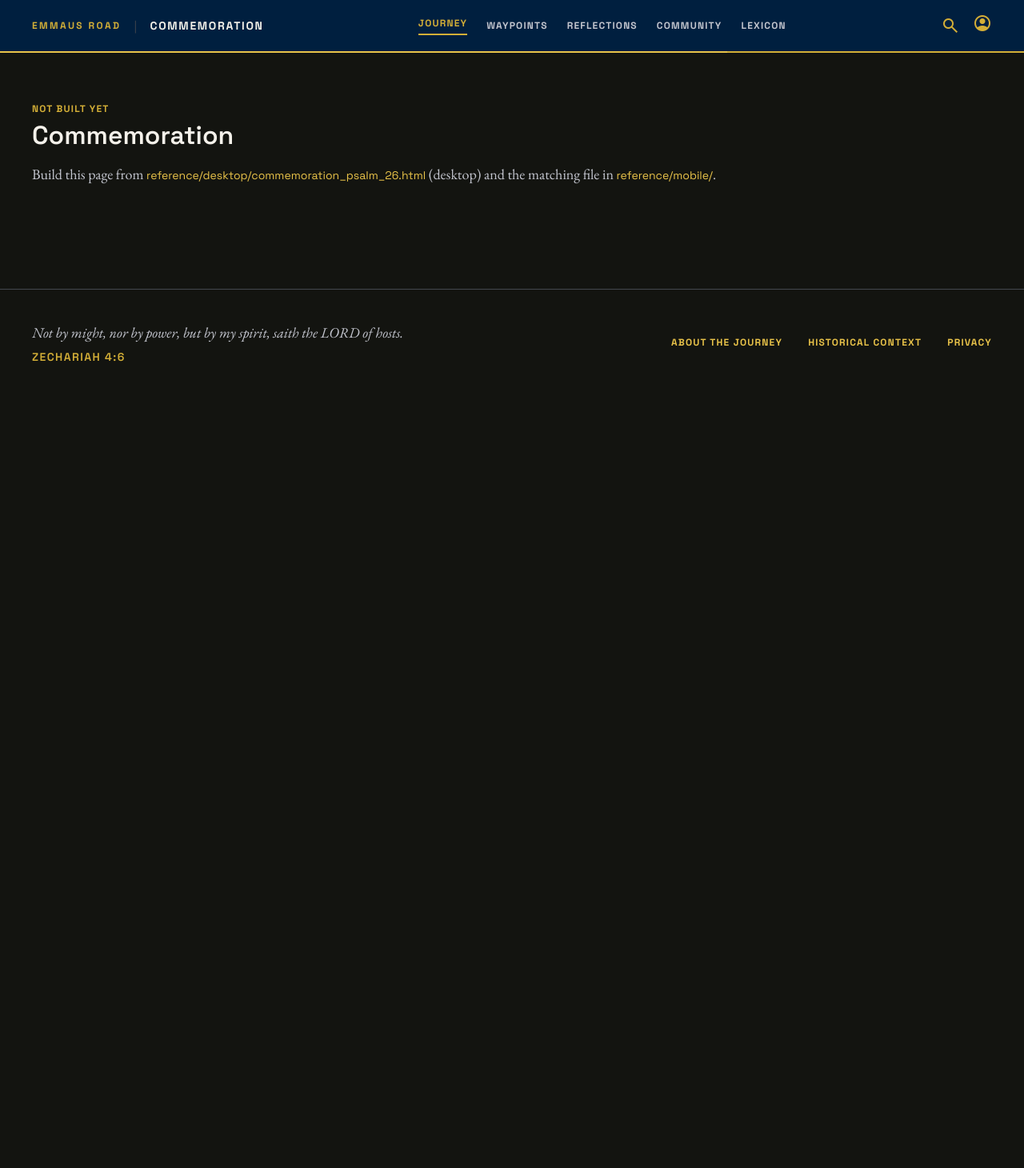
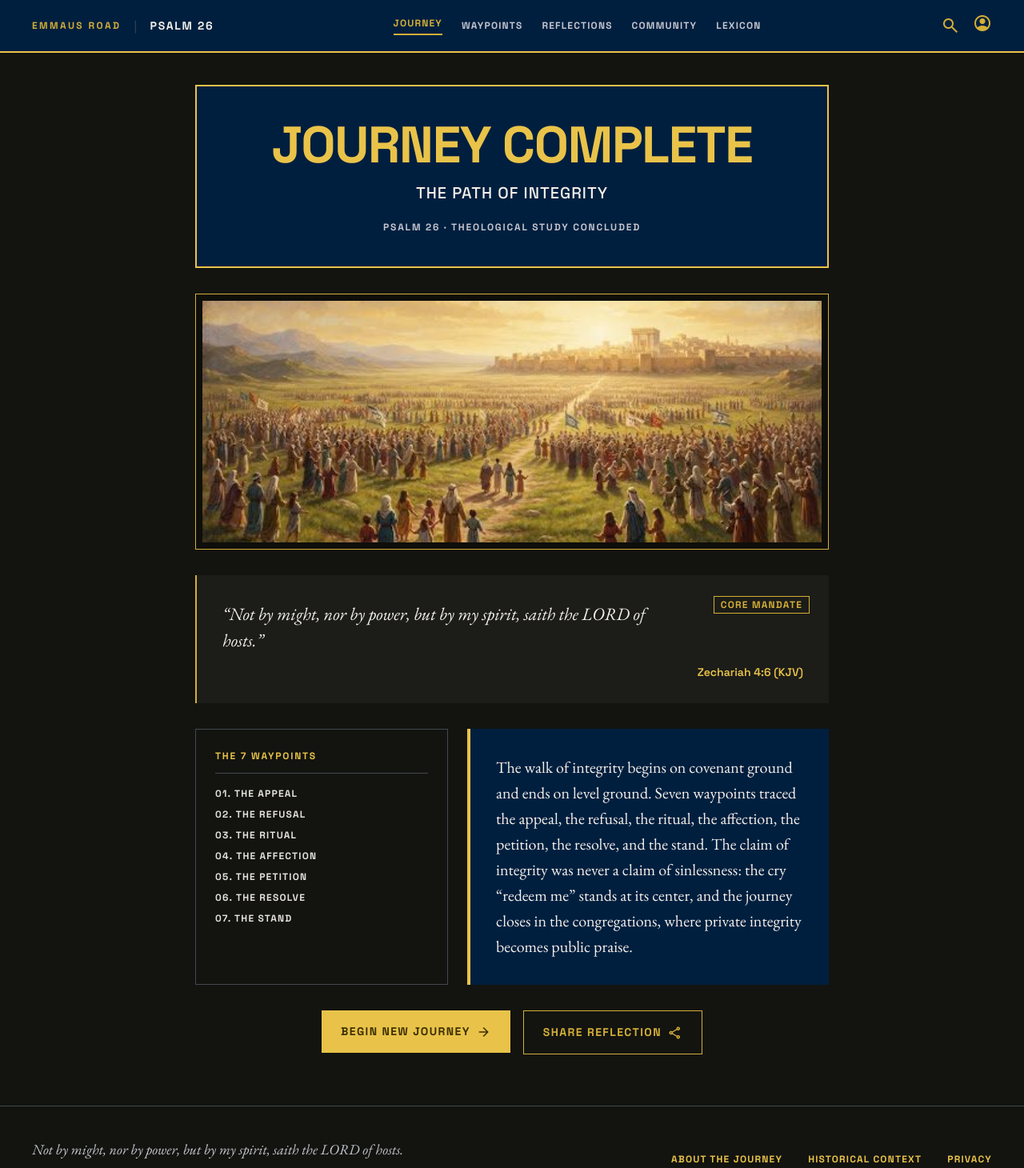
Before and after one commit to jeflowers/walk-before-me-journey, a React (Vite) app: page /study/psalm-26/complete in a window 1280 px wide. Shown: the top 1460 px of the page at 80% size. Before the commit the page ends 800 px from the top, so only its background shows below. Built offline with nearby package versions, Linux system fonts and the light colour scheme.

Commit message:
Create and add Commemoration page

```diff
--- a/src/app/router.tsx
+++ b/src/app/router.tsx
@@ -8,6 +8,7 @@ import { WaypointPage } from '@app/pages/WaypointPage';
 import { CommunityPage } from '@app/pages/CommunityPage';
 import { LexiconPage } from '@app/pages/LexiconPage';
 import { ProfilePage } from '@app/pages/ProfilePage';
+import { CommemorationPage } from '@app/pages/CommemorationPage';
 import { PlaceholderPage } from '@app/pages/PlaceholderPage';
 
 /** One entry per screen in the Psalm 26 flow. Replace each PlaceholderPage as the page is built. */
@@ -23,7 +24,7 @@ export const router = createBrowserRouter([
       { path: ROUTES.community, element: <CommunityPage /> },
       { path: ROUTES.lexicon, element: <LexiconPage /> },
       { path: ROUTES.profile, element: <ProfilePage /> },
-      { path: ROUTES.commemoration, element: <PlaceholderPage name="Commemoration" reference="reference/desktop/commemoration_psalm_26.html" /> },
+      { path: ROUTES.commemoration, element: <CommemorationPage /> },
     ],
   },
 ]);
--- /dev/null
+++ b/src/pages/CommemorationPage.tsx
@@ -0,0 +1,87 @@
+import { Link } from 'react-router-dom';
+import { ROUTES } from '@app/app/routes';
+import { Button } from '@app/components/Button';
+import { Chip } from '@app/components/Chip';
+import { SiteHeader } from '@app/components/SiteHeader';
+import { SiteFooter } from '@app/components/SiteFooter';
+import { PSALM_26 } from '@app/data/psalm26';
+
+export function CommemorationPage() {
+  const study = PSALM_26;
+
+  return (
+    <>
+      <SiteHeader title="Psalm 26" progress={1} />
+      <main className="max-w-container mx-auto px-margin-mobile md:px-0 pt-10">
+        <div className="md:grid md:grid-cols-12 md:gap-6">
+          <div className="hidden md:block md:col-span-2" />
+          <div className="md:col-span-8 flex flex-col gap-8">
+            {/* Journey Complete block */}
+            <div className="bg-navy border-2 border-secondary p-8 md:p-10 text-center flex flex-col gap-3">
+              <h1 className="font-chrome text-[48px] md:text-[64px] font-bold leading-[1.05] tracking-[-0.02em] uppercase text-secondary">
+                Journey Complete
+              </h1>
+              <p className="font-chrome text-headline-sm uppercase tracking-[0.05em] text-parchment">
+                The Path of Integrity
+              </p>
+              <p className="font-chrome text-[12px] font-bold uppercase tracking-[0.15em] text-on-surface-variant mt-2">
+                Psalm 26 &middot; Theological Study Concluded
+              </p>
+            </div>
+
+            {/* Hero image */}
+            <div className="h-[240px] md:h-[320px] border border-gold p-2 bg-surface-container-lowest">
+              <img className="w-full h-full object-cover" src={study.heroImage} alt="" />
+            </div>
+
+            {/* Core mandate scripture card */}
+            <div className="bg-surface-container-low border-l-2 border-gold p-6 md:p-8 relative">
+              <div className="absolute right-6 top-6">
+                <Chip style="outline">Core Mandate</Chip>
+              </div>
+              <p className="font-scripture italic text-[20px] md:text-[22px] leading-[1.5] text-parchment pr-0 md:pr-40">
+                &ldquo;{study.footerQuote.text}&rdquo;
+              </p>
+              <p className="font-chrome text-citation text-secondary text-right mt-4">
+                {study.footerQuote.citation} (KJV)
+              </p>
+            </div>
+
+            {/* Two-column: waypoint names + summary */}
+            <div className="grid grid-cols-1 md:grid-cols-12 gap-6">
+              <div className="md:col-span-5 border border-outline-variant p-6">
+                <h3 className="font-chrome text-[12px] font-bold uppercase tracking-[0.15em] text-secondary border-b border-outline-variant pb-3">
+                  The 7 Waypoints
+                </h3>
+                <ol className="mt-4 flex flex-col gap-2">
+                  {study.waypoints.map((wp) => (
+                    <li key={wp.number} className="font-chrome text-[12px] font-bold uppercase tracking-[0.1em] text-on-surface">
+                      {String(wp.number).padStart(2, '0')}. {wp.trackerName}
+                    </li>
+                  ))}
+                </ol>
+              </div>
+              <div className="md:col-span-7 bg-navy border-l-4 border-secondary p-6 md:p-8">
+                <p className="font-narrative text-[18px] md:text-[20px] leading-[1.6] text-parchment">
+                  The walk of integrity begins on covenant ground and ends on level ground. Seven waypoints traced the appeal, the refusal, the ritual, the affection, the petition, the resolve, and the stand. The claim of integrity was never a claim of sinlessness: the cry &ldquo;redeem me&rdquo; stands at its center, and the journey closes in the congregations, where private integrity becomes public praise.
+                </p>
+              </div>
+            </div>
+
+            {/* Action buttons */}
+            <div className="flex flex-col sm:flex-row gap-4 justify-center">
+              <Link to={ROUTES.landing}>
+                <Button label="Begin New Journey" icon="arrow_forward" />
+              </Link>
+              <Link to={ROUTES.community}>
+                <Button label="Share Reflection" style="outline" icon="share" />
+              </Link>
+            </div>
+          </div>
+          <div className="hidden md:block md:col-span-2" />
+        </div>
+      </main>
+      <SiteFooter quote={study.footerQuote} />
+    </>
+  );
+}
```
Also changed, not shown: 1 other file (tests, documents, lock files or other folders).
